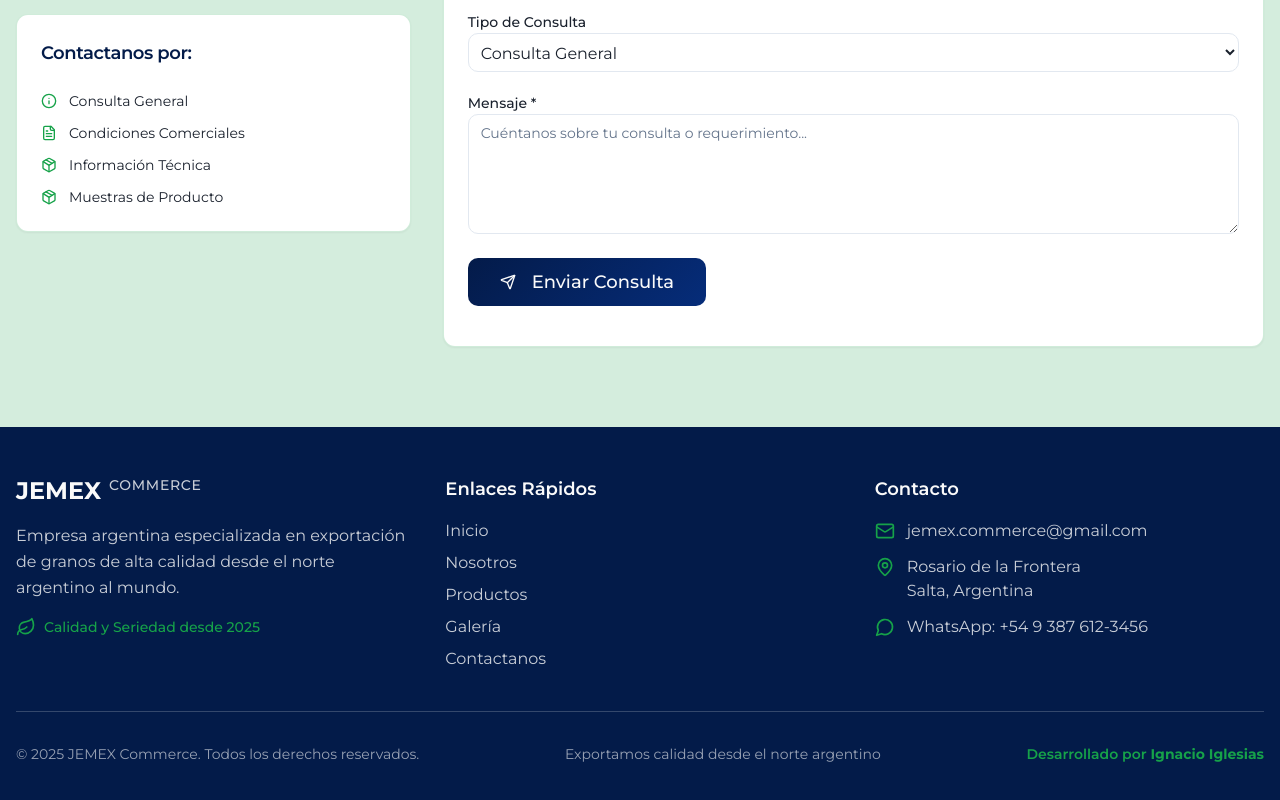
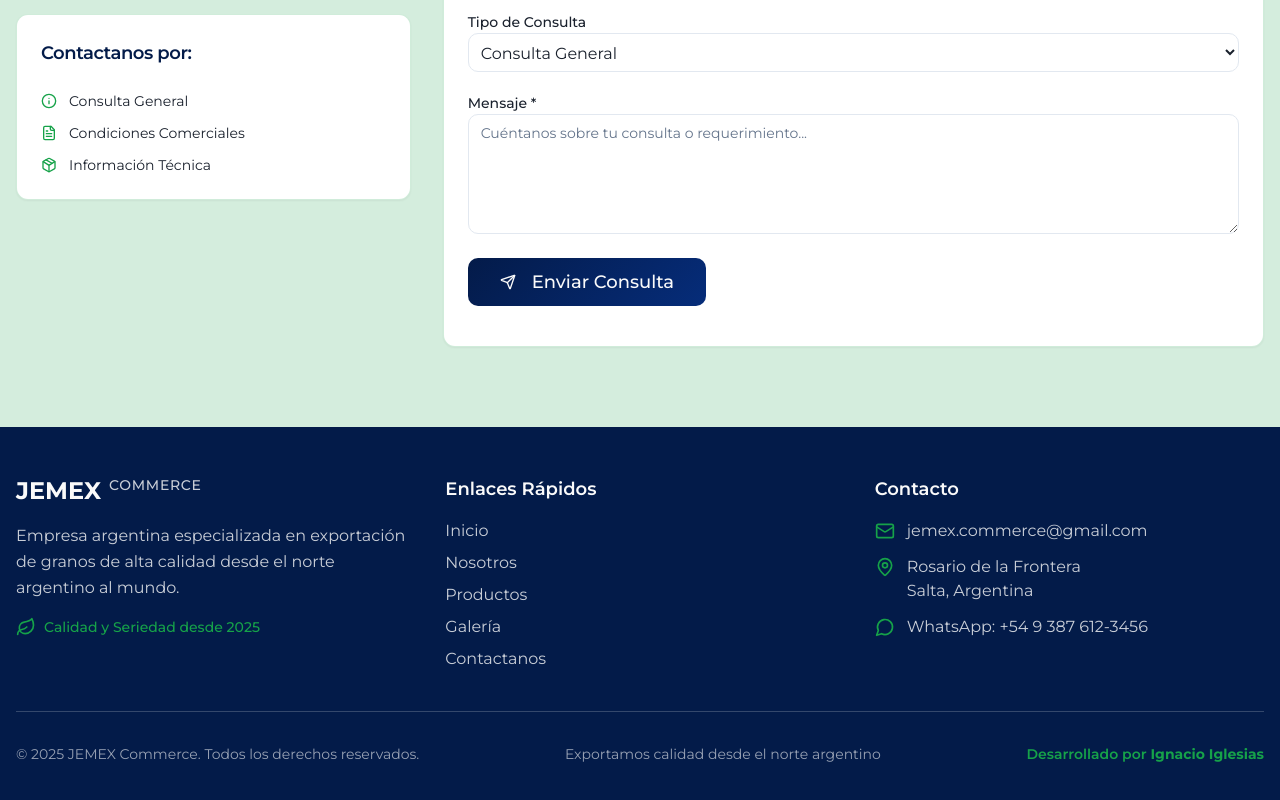
Before and after one commit to NachoIglesiass/jemex-commerce, a React (Vite) app: page / in a window 1280 px wide. Shown: the part 7856-8656 px from the top of the page. Built offline with nearby package versions, Linux system fonts and the light colour scheme; the HTML template or start-up script is replaced by a standard one.

Commit message:
cambios en contac.tsx

```diff
--- a/src/components/sections/Contact.tsx
+++ b/src/components/sections/Contact.tsx
@@ -67,7 +67,6 @@ const Contact = () => {
     { value: "general", label: t.generalInquiry, icon: Info },
     { value: "comercial", label: t.commercialConditions, icon: FileText },
     { value: "tecnica", label: t.technicalInfo, icon: Package },
-    { value: "muestra", label: t.productSamples, icon: Package }
   ];
 
   return (
```
Also changed, not shown: 1 other file (tests, documents, lock files or other folders).
